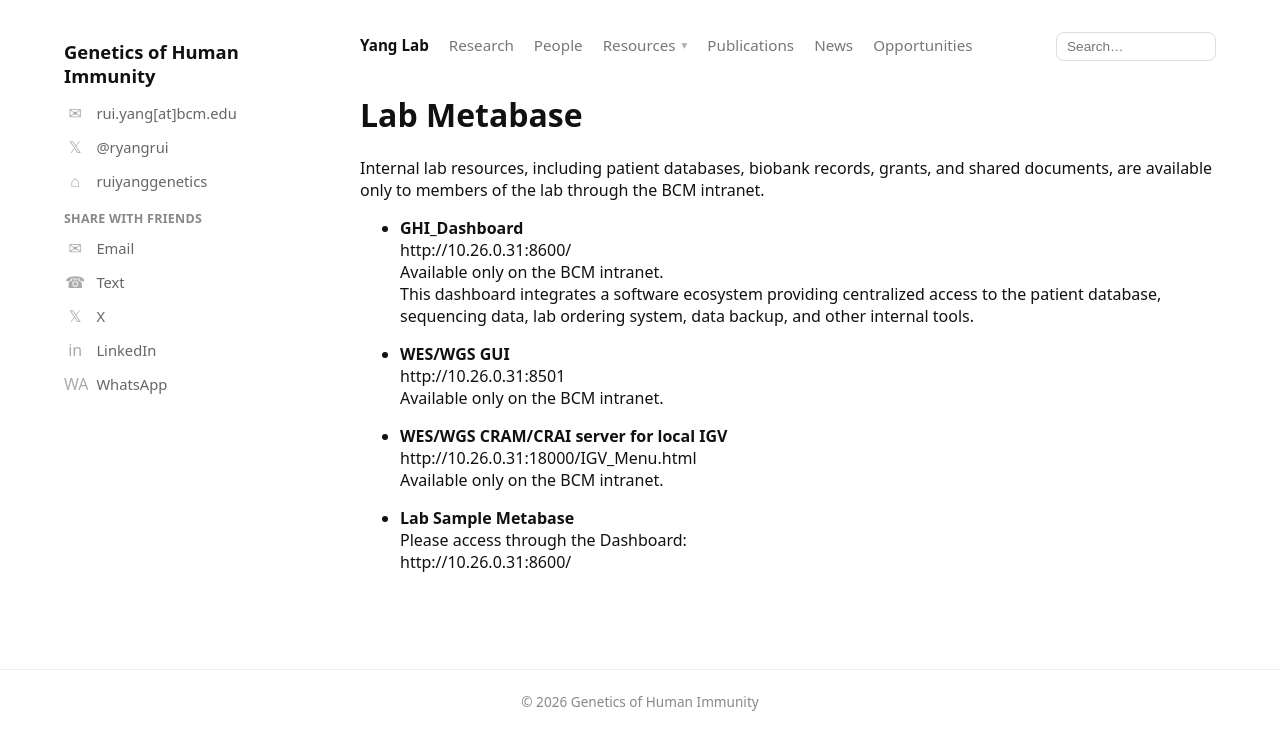
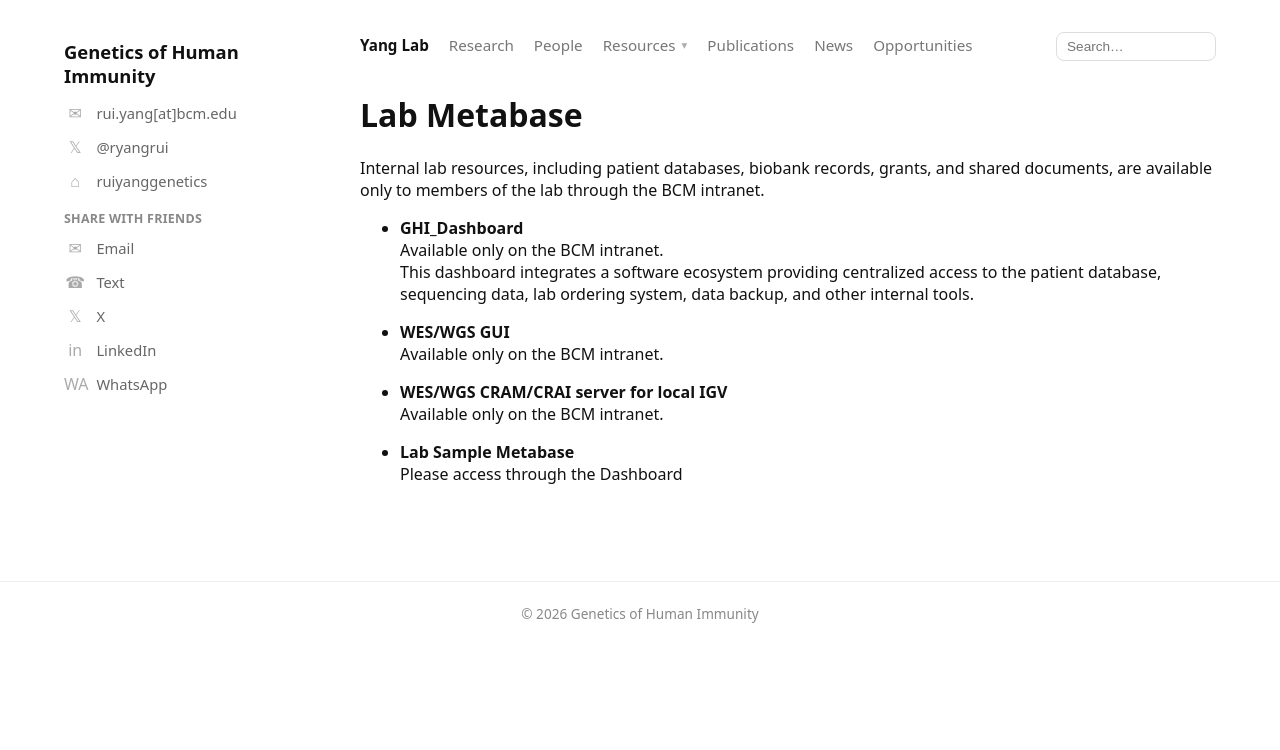
Before and after one commit to ruiyanggenetics/ghilab, a Jekyll site: the page built from resources/lab-metabase.md, in a window 1280 px wide. Shown: the top 750 px of the page. Built offline with Jekyll 4.4.1, drawn with Linux system fonts in a browser that asks for light colours; some of the changed lines change nothing that is shown.

Commit message:
Update lab-metabase.md

```diff
--- a/resources/lab-metabase.md
+++ b/resources/lab-metabase.md
@@ -11,18 +11,14 @@ Internal lab resources, including patient databases, biobank records, grants, an
 </p>
 
 - **GHI_Dashboard**
-  <a href="http://10.26.0.31:8600/" target="_blank" rel="noopener">http://10.26.0.31:8600/</a>
   Available only on the BCM intranet.
   This dashboard integrates a software ecosystem providing centralized access to the patient database, sequencing data, lab ordering system, data backup, and other internal tools.
 
 - **WES/WGS GUI**
-  <a href="http://10.26.0.31:8501" target="_blank" rel="noopener">http://10.26.0.31:8501</a>
   Available only on the BCM intranet.
 
 - **WES/WGS CRAM/CRAI server for local IGV**
-  <a href="http://10.26.0.31:18000/IGV_Menu.html" target="_blank" rel="noopener">http://10.26.0.31:18000/IGV_Menu.html</a>
   Available only on the BCM intranet.
 
 - **Lab Sample Metabase**
-  Please access through the Dashboard:
-  <a href="http://10.26.0.31:8600/" target="_blank" rel="noopener">http://10.26.0.31:8600/</a>
+  Please access through the Dashboard
```
